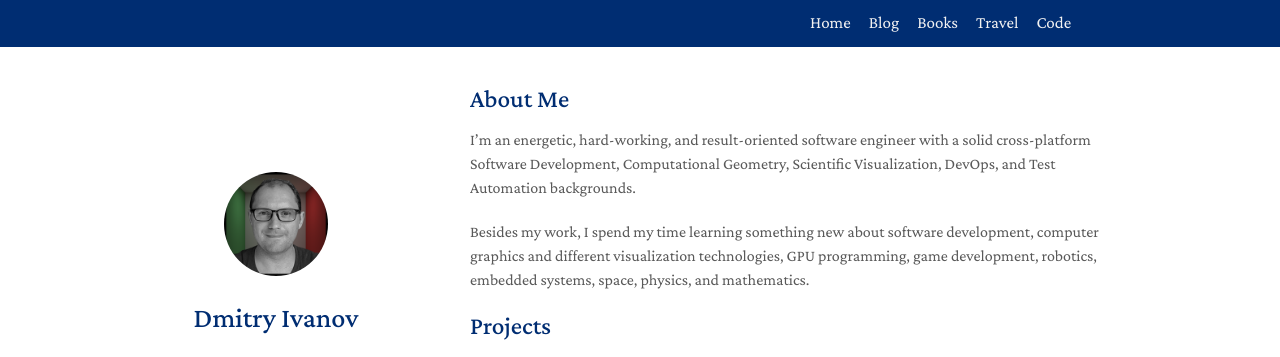
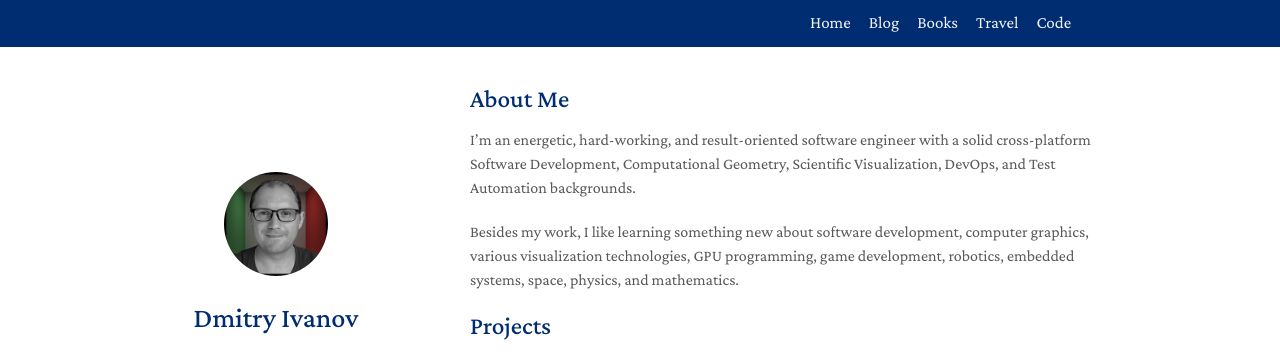
Before and after one commit to d-k-ivanov/d-k-ivanov.github.io, a Jekyll site: the page built from index.md, in a window 1280 px wide and 1098 px high, cut to the strip 0-357 px from the top of the window. Built offline with Jekyll 4.4.1, drawn with Linux system fonts in a browser that asks for light colours; a style sheet for code colours, icons or effects is not loaded.

Commit message:
Post 2024-20-06-13-44

```diff
--- a/index.md
+++ b/index.md
@@ -7,6 +7,6 @@ title: Home
 
 I'm an energetic, hard-working, and result-oriented software engineer with a solid cross-platform Software Development, Computational Geometry, Scientific Visualization, DevOps, and Test Automation backgrounds.
 
-Besides my work, I spend my time learning something new about software development, computer graphics and different visualization technologies, GPU programming, game development, robotics, embedded systems, space, physics, and mathematics.
+Besides my work, I like learning something new about software development, computer graphics, various visualization technologies, GPU programming, game development, robotics, embedded systems, space, physics, and mathematics.
 
 {% include_relative _includes/projects.md %}
```
